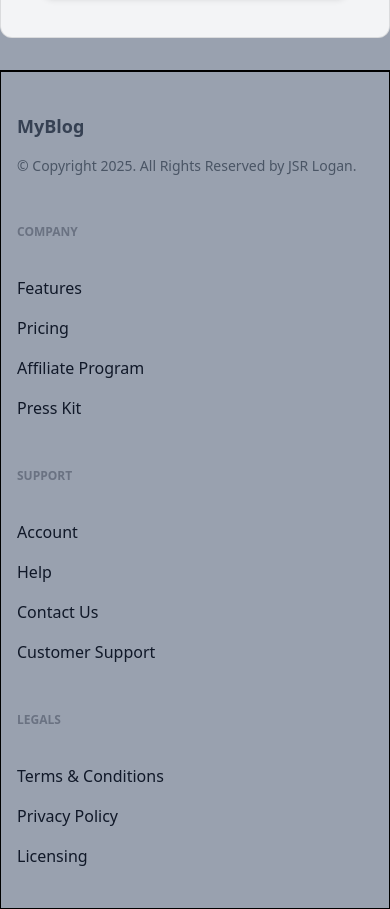
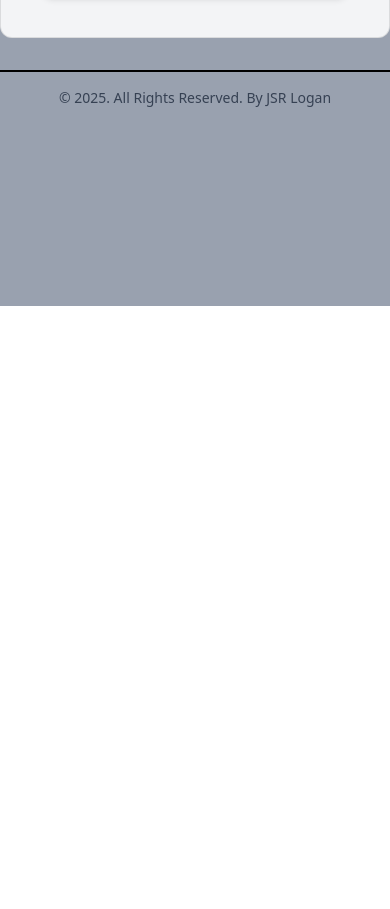
Before and after one commit to JSRxLogan/react-appwrite-blog, a React (Vite) app: page /signup in a window 390 px wide. Shown: the part 538-1447 px from the top of the page. After the commit the page ends 844 px from the top, so only its background shows below. Built offline with nearby package versions, Linux system fonts and the light colour scheme; no server answers.

Commit message:
fixed RTE responsiveness

```diff
--- a/src/components/footer/Footer.jsx
+++ b/src/components/footer/Footer.jsx
@@ -1,142 +1,15 @@
-import React from 'react'
-import { Link } from 'react-router-dom'
+import React from "react";
 
 function Footer() {
   return (
-    <section className="relative overflow-hidden py-10 bg-gray-400 border border-t-2 border-t-black">
-            <div className="relative z-10 mx-auto max-w-7xl px-4">
-                <div className="-m-6 flex flex-wrap">
-                    <div className="w-full p-6 md:w-1/2 lg:w-5/12">
-                        <div className="flex h-full flex-col justify-between">
-                            <div className="mb-4 inline-flex items-center">
-            <span className="text-lg font-bold text-gray-700">MyBlog</span>
-                            </div>
-                            <div>
-                                <p className="text-sm text-gray-600">
-                                    &copy; Copyright 2025. All Rights Reserved by JSR Logan.
-                                </p>
-                            </div>
-                        </div>
-                    </div>
-                    <div className="w-full p-6 md:w-1/2 lg:w-2/12">
-                        <div className="h-full">
-                            <h3 className="tracking-px mb-9  text-xs font-semibold uppercase text-gray-500">
-                                Company
-                            </h3>
-                            <ul>
-                                <li className="mb-4">
-                                    <Link
-                                        className=" text-base font-medium text-gray-900 hover:text-gray-700"
-                                        to="/"
-                                    >
-                                        Features
-                                    </Link>
-                                </li>
-                                <li className="mb-4">
-                                    <Link
-                                        className=" text-base font-medium text-gray-900 hover:text-gray-700"
-                                        to="/"
-                                    >
-                                        Pricing
-                                    </Link>
-                                </li>
-                                <li className="mb-4">
-                                    <Link
-                                        className=" text-base font-medium text-gray-900 hover:text-gray-700"
-                                        to="/"
-                                    >
-                                        Affiliate Program
-                                    </Link>
-                                </li>
-                                <li>
-                                    <Link
-                                        className=" text-base font-medium text-gray-900 hover:text-gray-700"
-                                        to="/"
-                                    >
-                                        Press Kit
-                                    </Link>
-                                </li>
-                            </ul>
-                        </div>
-                    </div>
-                    <div className="w-full p-6 md:w-1/2 lg:w-2/12">
-                        <div className="h-full">
-                            <h3 className="tracking-px mb-9  text-xs font-semibold uppercase text-gray-500">
-                                Support
-                            </h3>
-                            <ul>
-                                <li className="mb-4">
-                                    <Link
-                                        className=" text-base font-medium text-gray-900 hover:text-gray-700"
-                                        to="/"
-                                    >
-                                        Account
-                                    </Link>
-                                </li>
-                                <li className="mb-4">
-                                    <Link
-                                        className=" text-base font-medium text-gray-900 hover:text-gray-700"
-                                        to="/"
-                                    >
-                                        Help
-                                    </Link>
-                                </li>
-                                <li className="mb-4">
-                                    <Link
-                                        className=" text-base font-medium text-gray-900 hover:text-gray-700"
-                                        to="/"
-                                    >
-                                        Contact Us
-                                    </Link>
-                                </li>
-                                <li>
-                                    <Link
-                                        className=" text-base font-medium text-gray-900 hover:text-gray-700"
-                                        to="/"
-                                    >
-                                        Customer Support
-                                    </Link>
-                                </li>
-                            </ul>
-                        </div>
-                    </div>
-                    <div className="w-full p-6 md:w-1/2 lg:w-3/12">
-                        <div className="h-full">
-                            <h3 className="tracking-px mb-9  text-xs font-semibold uppercase text-gray-500">
-                                Legals
-                            </h3>
-                            <ul>
-                                <li className="mb-4">
-                                    <Link
-                                        className=" text-base font-medium text-gray-900 hover:text-gray-700"
-                                        to="/"
-                                    >
-                                        Terms &amp; Conditions
-                                    </Link>
-                                </li>
-                                <li className="mb-4">
-                                    <Link
-                                        className=" text-base font-medium text-gray-900 hover:text-gray-700"
-                                        to="/"
-                                    >
-                                        Privacy Policy
-                                    </Link>
-                                </li>
-                                <li>
-                                    <Link
-                                        className=" text-base font-medium text-gray-900 hover:text-gray-700"
-                                        to="/"
-                                    >
-                                        Licensing
-                                    </Link>
-                                </li>
-                            </ul>
-                        </div>
-                    </div>
-                </div>
-            </div>
-        </section>
-  )
+    <footer className="bg-gray-400 border-t-2 border-t-black py-4">
+      <div className="max-w-7xl mx-auto px-4 text-center">
+        <p className="text-sm text-gray-700">
+          &copy; 2025. All Rights Reserved. By JSR Logan
+        </p>
+      </div>
+    </footer>
+  );
 }
 
-export default Footer
+export default Footer;
```
Also changed, not shown: src/components/RTE.jsx (indentation only).
